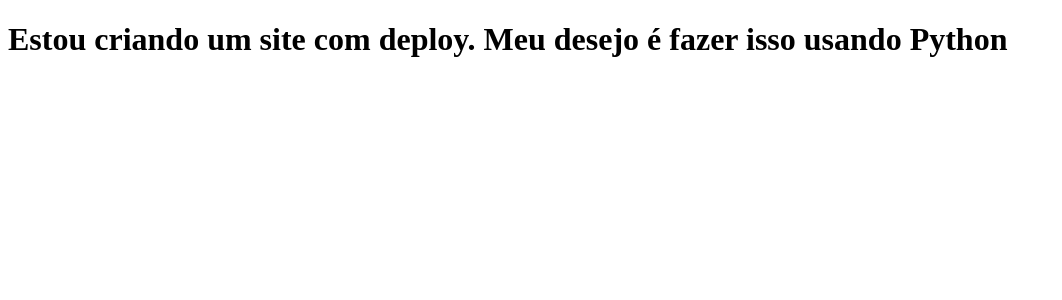
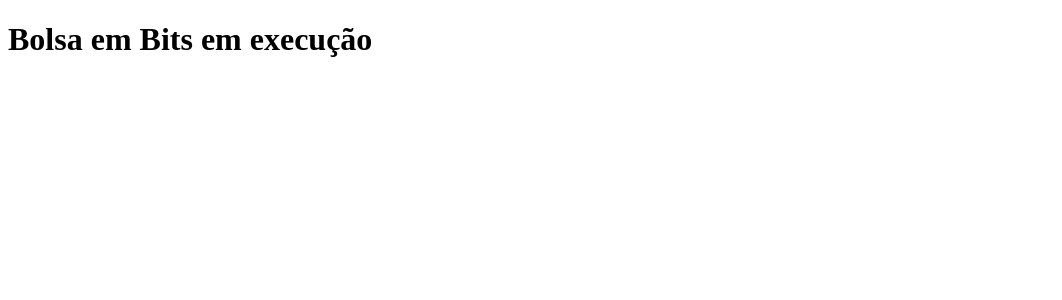
Before and after one commit to mandicneves/clone-tabnews, a Next.js app: page / in a window 1280 px wide. Shown: the top 300 px of the page, without its empty margins (0-1062 px from the left). Built offline with nearby package versions, Linux system fonts and the light colour scheme.

Commit message:
Alteração da frase

```diff
--- a/pages/index.js
+++ b/pages/index.js
@@ -1,9 +1,5 @@
 function Home() {
-  return (
-    <h1>
-      Estou criando um site com deploy. Meu desejo é fazer isso usando Python
-    </h1>
-  );
+  return <h1>Bolsa em Bits em execução</h1>;
 }
 
 export default Home;
```
